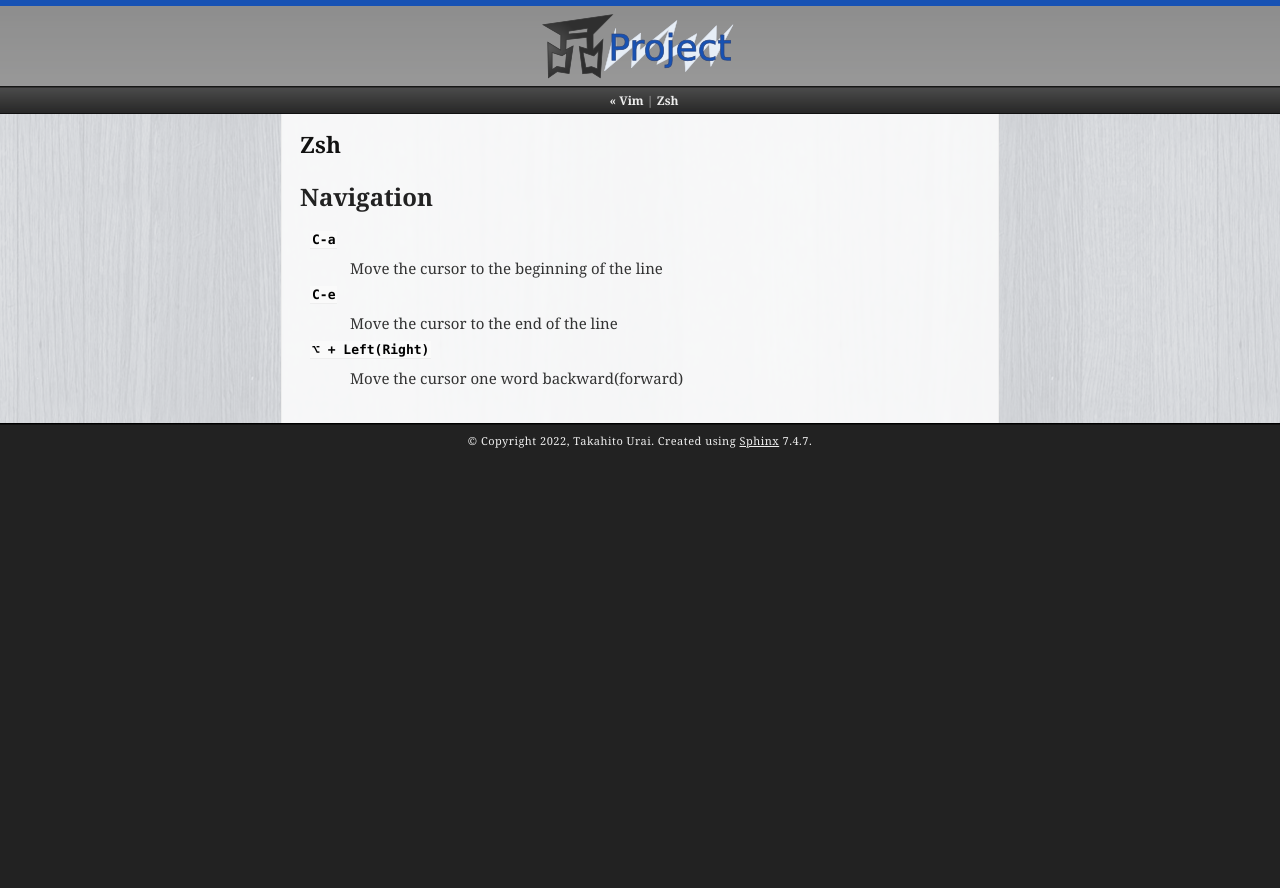
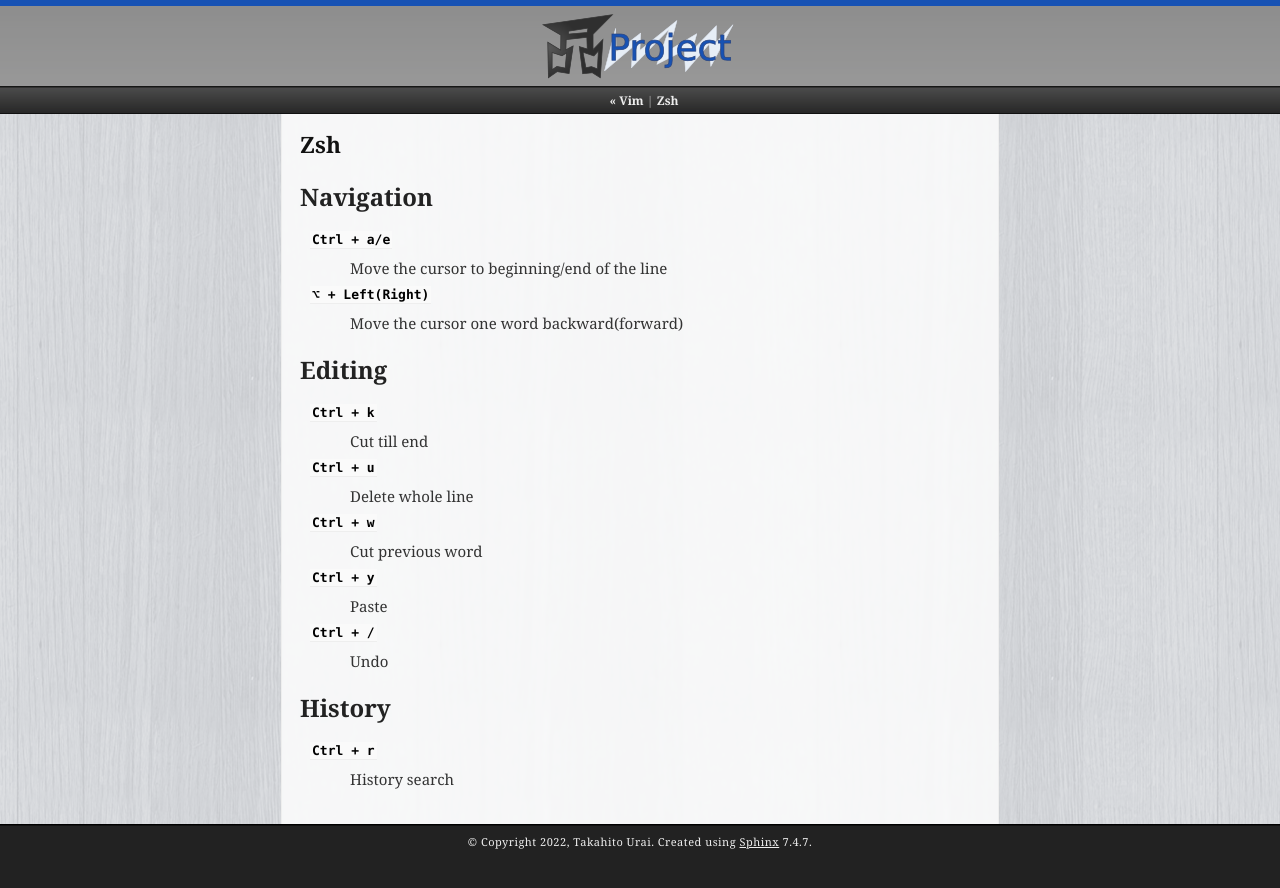
Before and after one commit to uraitakahito/shortcuts, a Sphinx documentation site: the page built from source/zsh.rst, in a window 1280 px wide. Shown: the top 888 px of the page. Built offline with Sphinx 7.4.7, drawn with Linux system fonts in a browser that asks for light colours.

Commit message:
Fix zsh shortcuts

```diff
--- a/source/zsh.rst
+++ b/source/zsh.rst
@@ -5,11 +5,32 @@ Zsh
 Navigation
 =============
 
-``C-a``
-   Move the cursor to the beginning of the line
-
-``C-e``
-   Move the cursor to the end of the line
+``Ctrl + a/e``
+   Move the cursor to beginning/end of the line
 
 ``⌥ + Left(Right)``
    Move the cursor one word backward(forward)
+
+Editing
+=============
+
+``Ctrl + k``
+   Cut till end
+
+``Ctrl + u``
+   Delete whole line
+
+``Ctrl + w``
+   Cut previous word
+
+``Ctrl + y``
+   Paste
+
+``Ctrl + /``
+   Undo
+
+History
+=============
+
+``Ctrl + r``
+   History search
```
